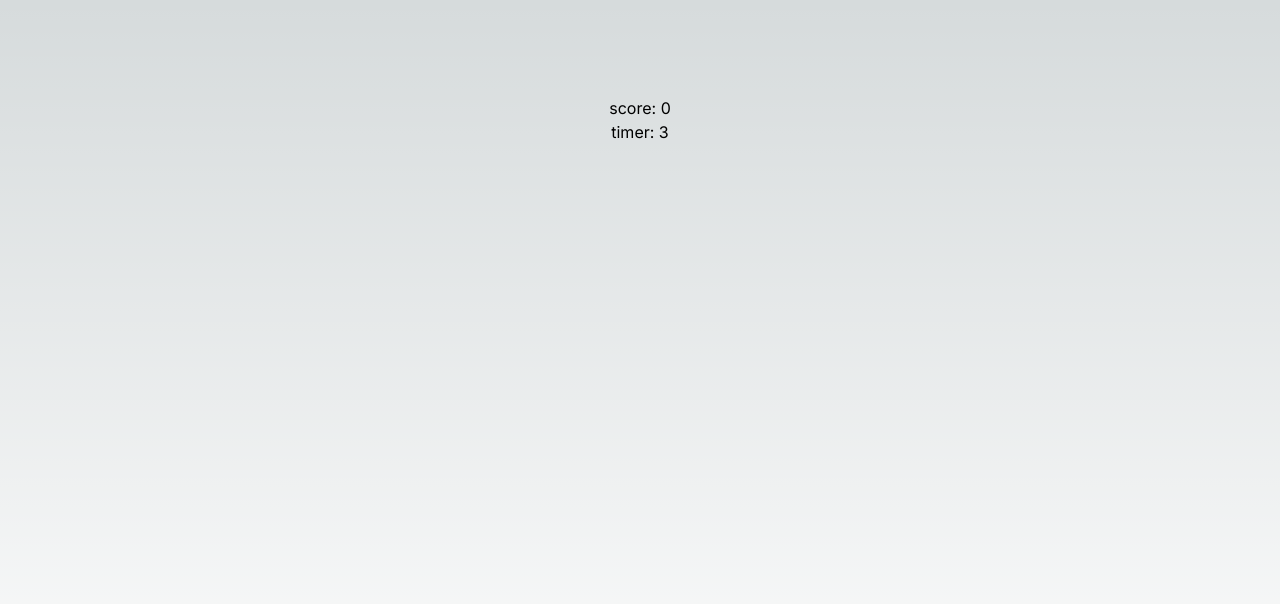
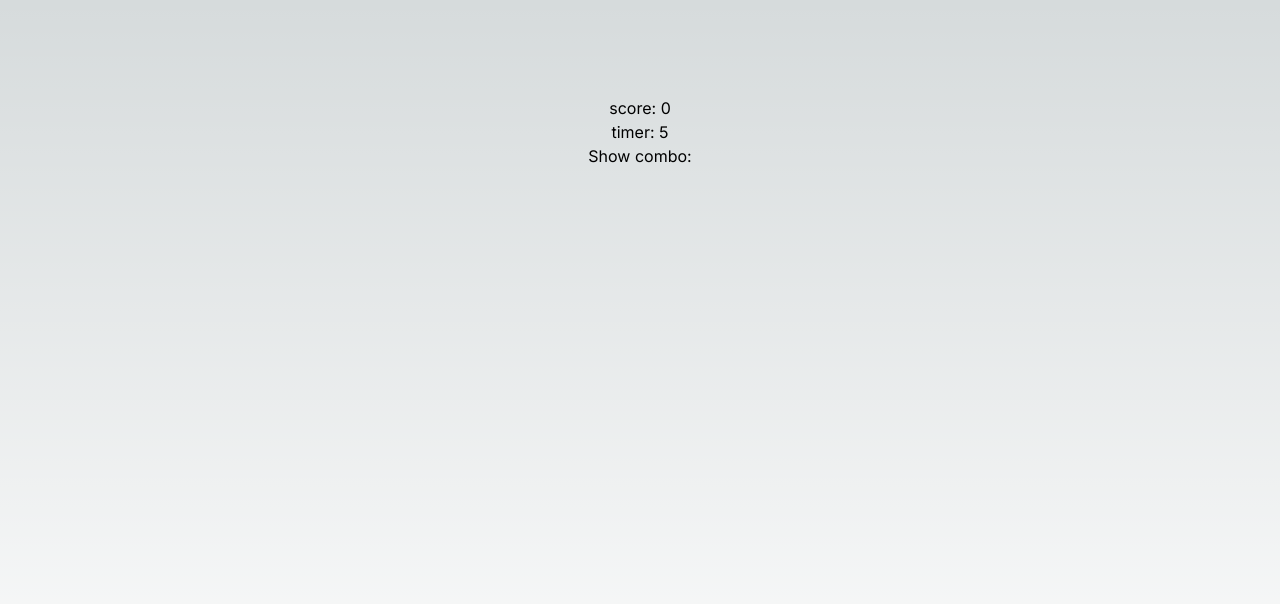
Before and after one commit to devbcgmendoza/next-shake-shake-app, a Next.js app: page / in a window 1280 px wide. Shown: the top 604 px of the page. Built offline with nearby package versions, Linux system fonts and the light colour scheme.

Commit message:
Updating intensity

```diff
--- a/app/page.tsx
+++ b/app/page.tsx
@@ -5,6 +5,7 @@ import useShakeDetector from "./hooks/useShakeDetector";
 
 export default function Home() {
   const { isShaking, shakeIntensity } = useShakeDetector();
+  const [showCombo, setShowCombo] = useState(false)
   const [score, setScore] = useState(0);
   const [timer, setTimer] = useState(10); // Start at 10 seconds
 
@@ -32,7 +33,8 @@ export default function Home() {
   }, [createCoin]); // Dependency on createCoin to ensure createCoins has the correct version of createCoin
 
   useEffect(() => {
-    if (isShaking && shakeIntensity > 10) {
+    if (isShaking && shakeIntensity >= 15) {
+      setShowCombo(true)
       setScore((prev) => prev + 1);
       createCoins();
     }
@@ -53,6 +55,7 @@ export default function Home() {
       <div className="w-96 h-96 z-10 text-center" id="container">
         <p>score: {score}</p>
         <p>timer: {timer}</p>
+        <p>Show combo: {showCombo}</p>
       </div>
     </main>
   );
```
